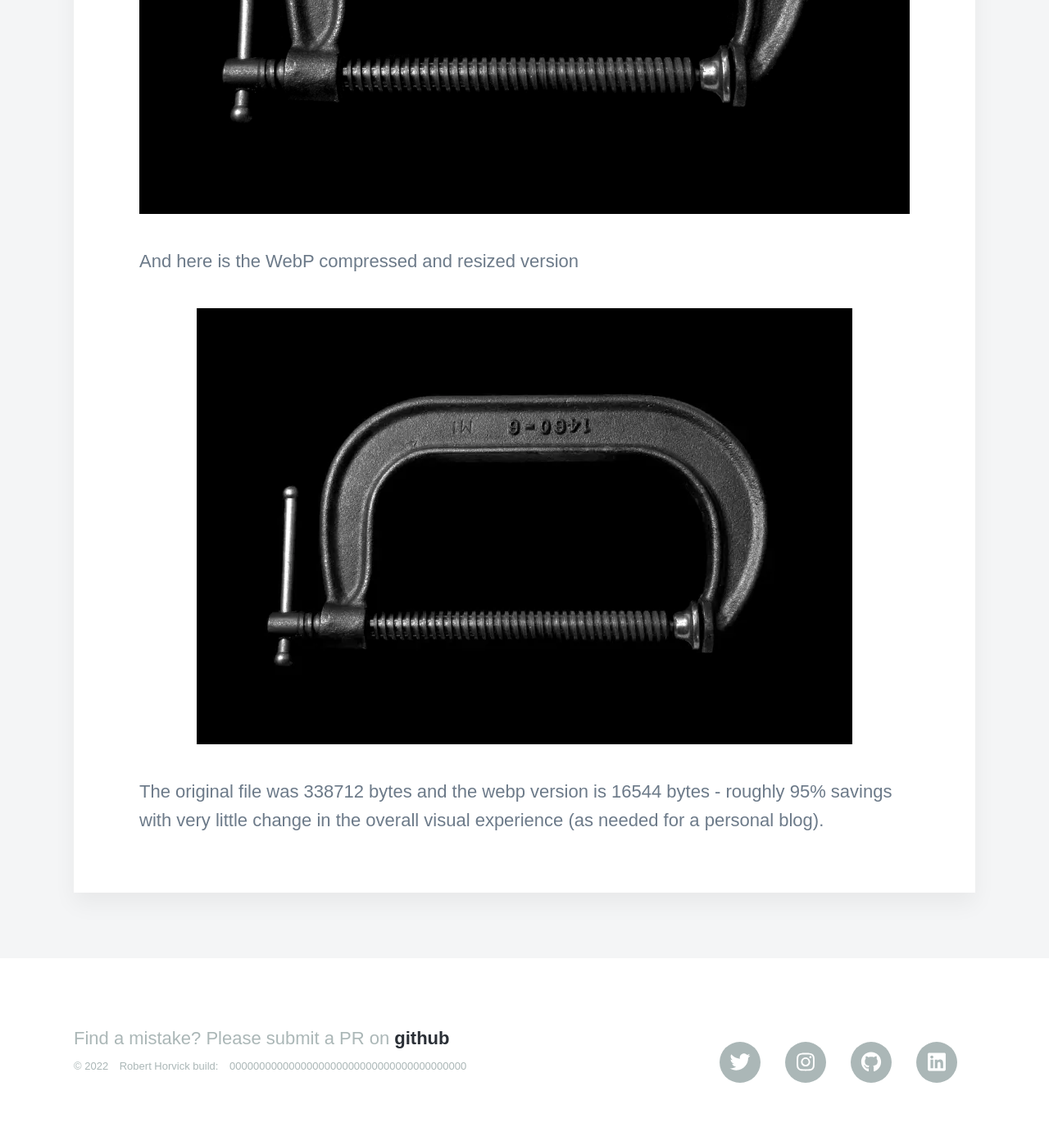
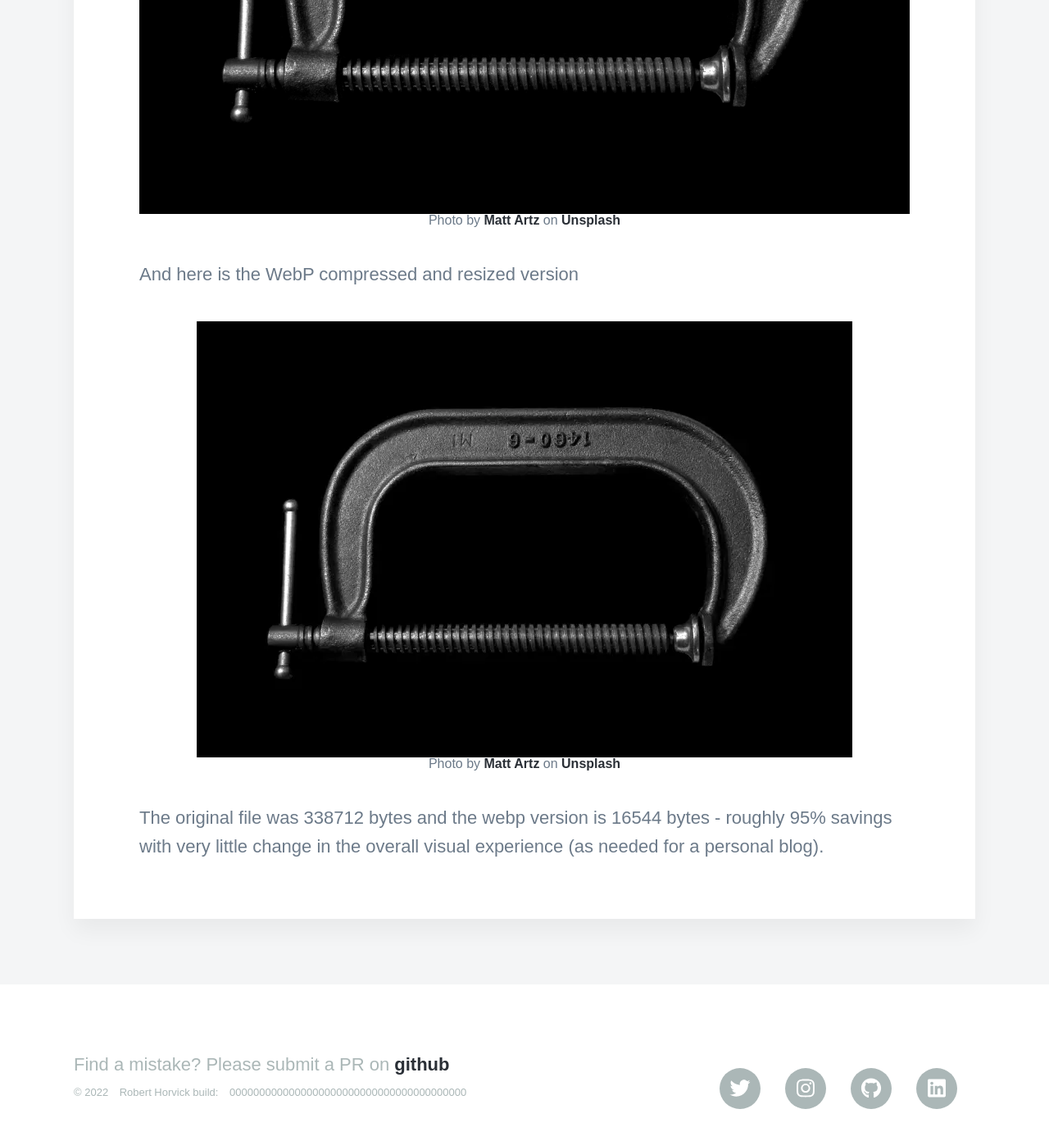
Before and after one commit to bubbafat/bubbafat.github.io, a Jekyll site: the page built from _posts/2022-03-15-converting-images-from-png-jpg-to-webp-and-resizing.md, in a window 1280 px wide and 1400 px high, scrolled down 3644 px. Shown: the top 1392 px of the window at 82% size. Built offline with Jekyll 4.4.1, drawn with Linux system fonts in a browser that asks for light colours; nearby versions of some CDN libraries; some web fonts are replaced; comment, search, counter and statistics services are not loaded.

Commit message:
Adding image include for DRY unsplash crediting

```diff
--- /dev/null
+++ b/_includes/image.html
@@ -0,0 +1,12 @@
+<div class="image-wrap">
+  <figure class="image">
+    <img style="vertical-align: top;" src="{{ include.url }}" alt="{{ include.description }}">
+    <figcaption style="text-align: center;">
+      {% if include.unsplash_profile %}
+        Photo by <a href="https://unsplash.com/@{{ include.unsplash_profile }}?utm_source=unsplash&utm_medium=referral&utm_content=creditCopyText">{{ include.unsplash_name }}</a> on <a href="https://unsplash.com/s/photos/clamp?utm_source=unsplash&utm_medium=referral&utm_content=creditCopyText">Unsplash</a>
+      {% else %}
+        {{ include.description }}
+      {% endif %}
+    </figcaption>
+  </figure>
+</div>
--- a/_posts/2022-03-15-converting-images-from-png-jpg-to-webp-and-resizing.md
+++ b/_posts/2022-03-15-converting-images-from-png-jpg-to-webp-and-resizing.md
@@ -66,10 +66,11 @@ Now my steps were:
 
 And I think the outputs speak for themselves.  Here is an example input image:
 
-![Original image from Unsplash](/images/post/2022-03-15/matt-artz-7_zxKAWCDQI-unsplash.jpg)
+{% include image.html url="/images/post/2022-03-15/matt-artz-7_zxKAWCDQI-unsplash.jpg" description="A black c-clamp on a black background" unsplash_profile="mattartz" unsplash_name="Matt Artz" %}
+
 
 And here is the WebP compressed and resized version
 
-![WebP compressed and resized version](/images/post/2022-03-15/matt-artz-7_zxKAWCDQI-unsplash.webp)
+{% include image.html url="/images/post/2022-03-15/matt-artz-7_zxKAWCDQI-unsplash.webp" description="A black c-clamp on a black background" unsplash_profile="mattartz" unsplash_name="Matt Artz" %}
 
 The original file was 338712 bytes and the webp version is 16544 bytes - roughly 95% savings with very little change in the overall visual experience (as needed for a personal blog).
--- a/_sass/_basic.scss
+++ b/_sass/_basic.scss
@@ -348,7 +348,6 @@ hr {
 .tip .tip-content {
 }
 
-
 // - - - - - - - - - - - - - - - - - - - - - - - - - - - - - - - - - - - - Page loading
 
 .page-loader {
```
